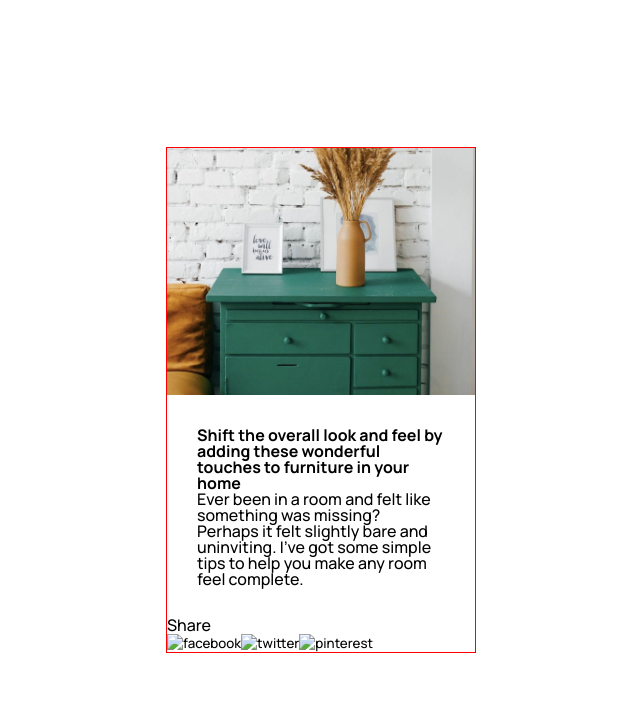
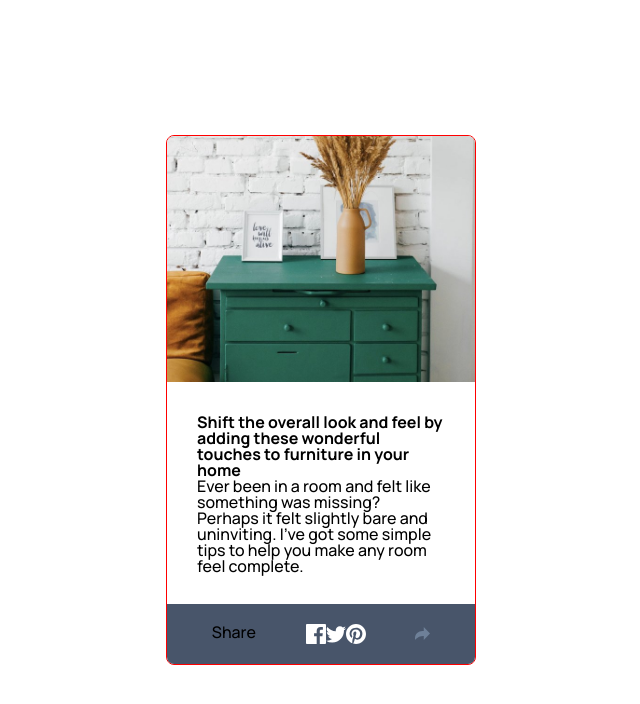
Before and after one commit to FranciscoFrontEndDeveloper/articlePreviewComponentMaster, an Angular app: page / in a window 1280 px wide. Shown: the top 704 px of the page, without its empty margins (319-959 px from the left). Built offline with nearby package versions, Linux system fonts and the light colour scheme.

Commit message:
styles avatar and share components created

```diff
--- a/src/app/app.module.ts
+++ b/src/app/app.module.ts
@@ -8,6 +8,7 @@ import { ImagenmainComponent } from './components/imagenmain/imagenmain.componen
 import { TextComponent } from './components/text/text.component';
 import { AvatarComponent } from './components/avatar/avatar.component';
 import { SocialmediaComponent } from './components/socialmedia/socialmedia.component';
+import { SharebuttonComponent } from './components/sharebutton/sharebutton.component';
 
 @NgModule({
   declarations: [
@@ -16,7 +17,8 @@ import { SocialmediaComponent } from './components/socialmedia/socialmedia.compo
     ImagenmainComponent,
     TextComponent,
     AvatarComponent,
-    SocialmediaComponent
+    SocialmediaComponent,
+    SharebuttonComponent
   ],
   imports: [
     BrowserModule,
--- a/src/app/components/avatar/avatar.component.html
+++ b/src/app/components/avatar/avatar.component.html
@@ -1,12 +1,12 @@
 <div class="containerAvatar">
   <picture>
-    <img src="" alt="" />
+    <img src="assets/avatar-michelle.jpg" alt="avatar" />
   </picture>
   <div>
     <h2>Michelle Appleton</h2>
     <p>28 Jun 2020</p>
   </div>
   <div>
-
+    <app-sharebutton></app-sharebutton>
   </div>
 </div>
--- a/src/app/components/avatar/avatar.component.sass
+++ b/src/app/components/avatar/avatar.component.sass
@@ -0,0 +1,20 @@
+.containerAvatar
+ display: flex
+ flex-direction: row
+ flex-wrap: nowrap
+ justify-content: space-between
+ padding: 0 30px
+ picture
+  flex: 0 1 auto
+  background: gray
+  width: 30px
+  img
+   width: 100%
+   height: auto
+   border-radius: 50%
+ div:nth-child(2)
+  background: red
+  width: 100%
+ div:nth-child(3)
+  background: aqua
+  width: auto
--- a/src/app/components/cardmain/cardmain.component.sass
+++ b/src/app/components/cardmain/cardmain.component.sass
@@ -3,5 +3,7 @@
  border: 1px solid red
  width: 310px
  height: auto
+ border-radius: 8px
+ overflow: hidden
  div:nth-child(2)
   padding: 30px
--- /dev/null
+++ b/src/app/components/sharebutton/sharebutton.component.html
@@ -0,0 +1 @@
+<input type="image" src="assets/icon-share.svg" alt="share" />
--- a/src/app/components/socialmedia/socialmedia.component.html
+++ b/src/app/components/socialmedia/socialmedia.component.html
@@ -1,8 +1,21 @@
 <div class="containerShare">
-  <span>Share</span>
   <div>
-    <input type="image" src="" alt="facebook" />
-    <input type="image" src="" alt="twitter" />
-    <input type="image" src="" alt="pinterest" />
+    <span>Share</span>
+  </div>
+  <div>
+    <input
+      type="image"
+      src="assets/icon-facebook.svg"
+      alt="facebook"
+    />
+    <input type="image" src="assets/icon-twitter.svg" alt="twitter" />
+    <input
+      type="image"
+      src="assets/icon-pinterest.svg"
+      alt="pinterest"
+    />
+  </div>
+  <div>
+    <app-sharebutton></app-sharebutton>
   </div>
 </div>
--- a/src/app/components/socialmedia/socialmedia.component.sass
+++ b/src/app/components/socialmedia/socialmedia.component.sass
@@ -0,0 +1,7 @@
+@import '../../../styles'
+.containerShare
+ background: $VeryDarkGrayishBlue
+ display: flex
+ padding: 20px
+ flex-direction: row
+ justify-content: space-around
```
Also changed, not shown: src/app/components/sharebutton/sharebutton.component.ts (added, +10 -0 lines), src/app/components/sharebutton/sharebutton.component.sass (added), 1 other file (tests, documents, lock files or other folders).
